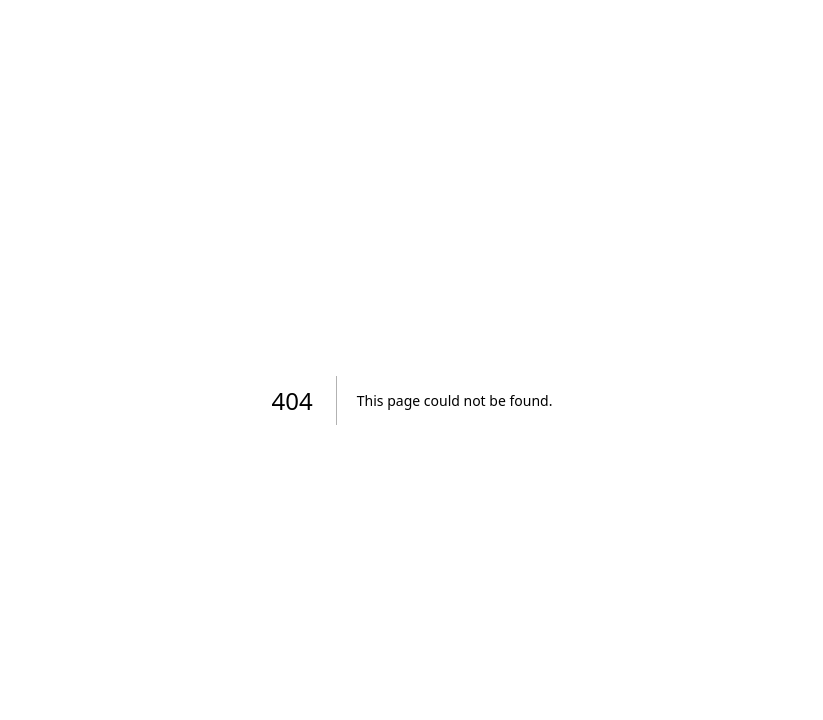
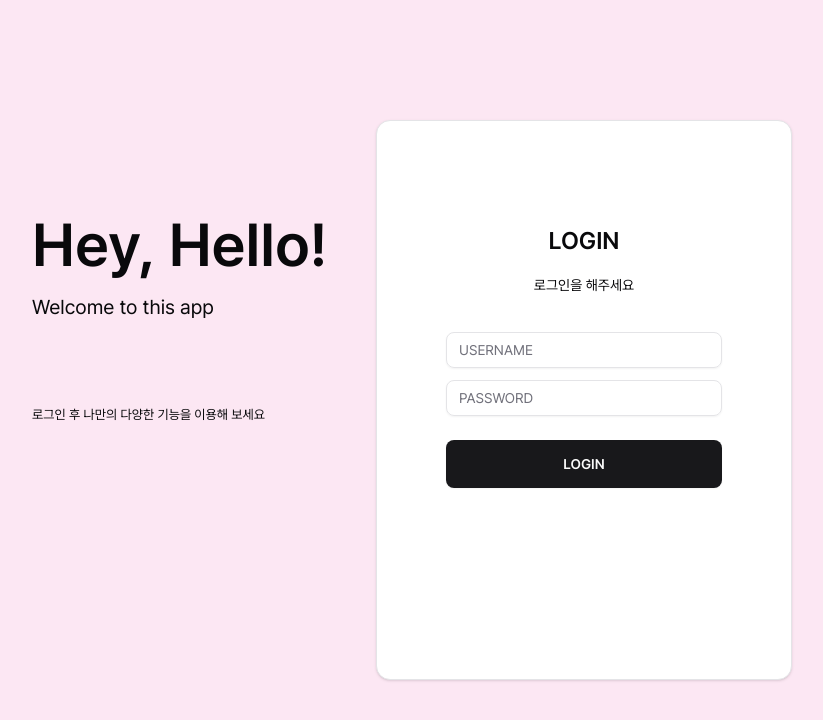
Before and after one commit to chyxxnc/nextjs-project, a Next.js app: page /login in a window 1280 px wide. Before the commit this address had no page. Shown: the top 720 px of the page, without its empty margins (228-1051 px from the left). Built offline with nearby package versions, Linux system fonts and the light colour scheme.

Commit message:
로그인 화면 구현

```diff
--- a/app/globals.css
+++ b/app/globals.css
@@ -118,5 +118,6 @@
   }
   body {
     @apply bg-background text-foreground;
+    font-family: var(--font-pretendard), sans-serif;
   }
 }
--- a/app/layout.tsx
+++ b/app/layout.tsx
@@ -1,6 +1,7 @@
 import type { Metadata } from 'next';
 import { Geist, Geist_Mono } from 'next/font/google';
 import './globals.css';
+import { pretendard } from '@/font';
 
 const geistSans = Geist({
   variable: '--font-geist-sans',
@@ -24,7 +25,9 @@ export default function RootLayout({
 }>) {
   return (
     <html lang="en">
-      <body className={`${geistSans.variable} ${geistMono.variable} antialiased`}>{children}</body>
+      <body className={`${pretendard.variable} ${geistSans.variable} ${geistMono.variable} antialiased`}>
+        {children}
+      </body>
     </html>
   );
 }
--- /dev/null
+++ b/app/login/page.tsx
@@ -0,0 +1,30 @@
+import { Card, CardHeader, CardTitle, CardContent } from '@/components/ui/card';
+import { Input } from '@/components/ui/input';
+import { Button } from '@/components/ui/button';
+
+export default function Login() {
+  return (
+    <main className="flex justify-between p-30 min-h-screen bg-pink-100">
+      <div className="text-start">
+        <h1 className="font-semibold text-[60px] pl-35 pt-20">Hey, Hello!</h1>
+        <p className="pl-35 text-[20px] leading-[35px]">Welcome to this app</p>
+        <p className="pl-35 text-[13px] leading-[180px]">로그인 후 나만의 다양한 기능을 이용해 보세요</p>
+      </div>
+      <Card className="w-2/5 mr-35">
+        <CardHeader>
+          <CardTitle className="text-center text-2xl pt-20">LOGIN</CardTitle>
+          <CardContent className="text-center text-sm leading-[45px]">
+            <p>로그인을 해주세요</p>
+          </CardContent>
+        </CardHeader>
+        <div className="flex flex-col items-center space-y-3">
+          <Input className="w-2/3" placeholder="USERNAME" />
+          <Input className="w-2/3" placeholder="PASSWORD" type="password" />
+        </div>
+        <Button type="submit" className="w-2/3 mx-auto font-semibold py-6">
+          LOGIN
+        </Button>
+      </Card>
+    </main>
+  );
+}
--- /dev/null
+++ b/font/index.ts
@@ -0,0 +1,13 @@
+import localFont from 'next/font/local';
+
+export const pretendard = localFont({
+  src: [
+    {
+      path: '../font/PretendardVariable.woff2',
+      weight: '100 900',
+      style: 'normal',
+    },
+  ],
+  display: 'swap',
+  variable: '--font-pretendard',
+});
```
Also changed, not shown: font/PretendardVariable.woff2 (added).
